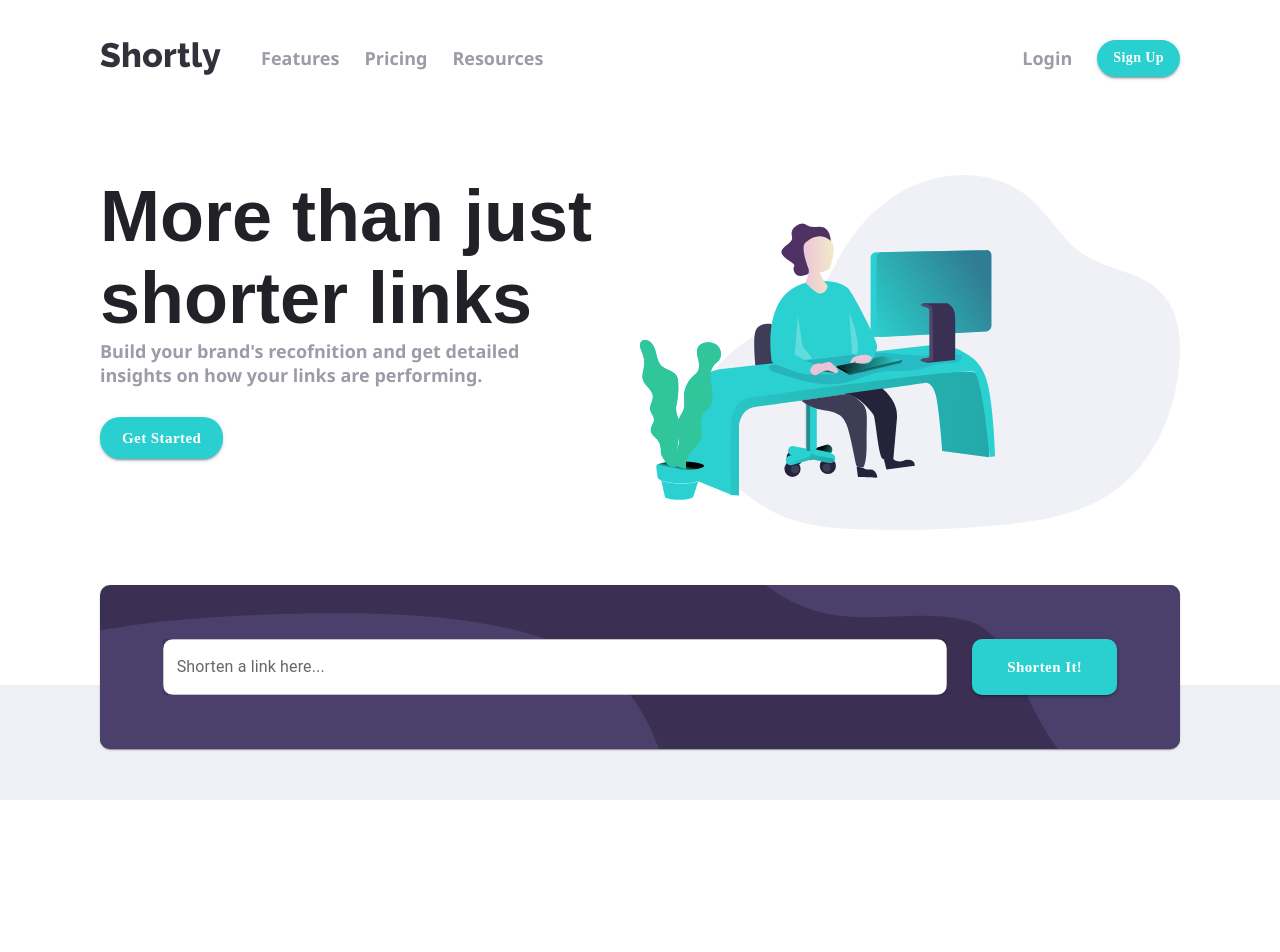
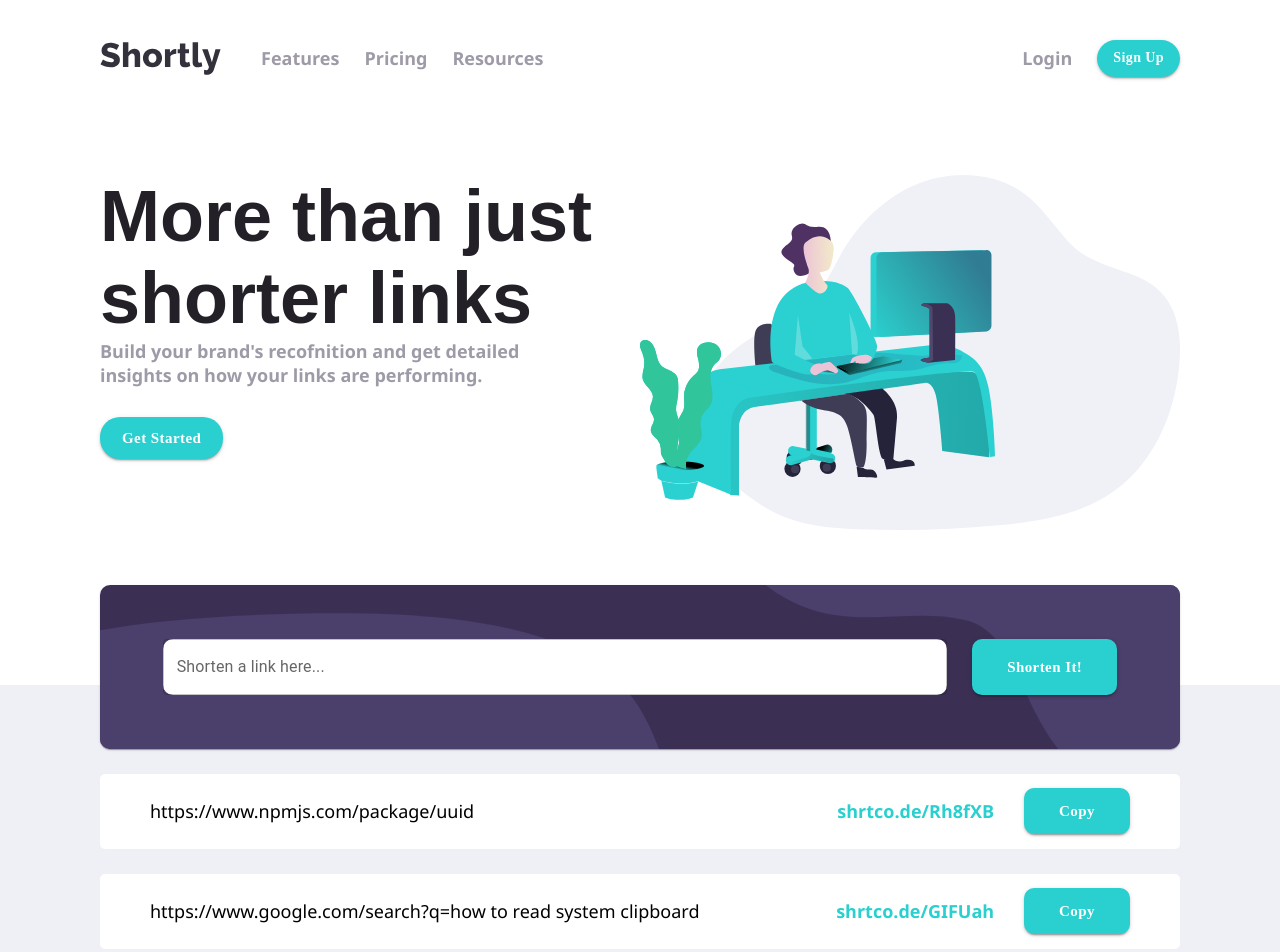
Before and after one commit to makardjian/swim-assignment, a React (Create React App) app: page / in a window 1280 px wide. Shown: the top 952 px of the page. Before the commit the page ends 800 px from the top, so only its background shows below. Built offline with nearby package versions, Linux system fonts and the light colour scheme; the HTML template or start-up script is replaced by a standard one.

Commit message:
add some mock data

```diff
--- a/src/App.styles.ts
+++ b/src/App.styles.ts
@@ -10,7 +10,8 @@ const useStyles = makeStyles({
     display: 'flex',
     flexDirection: 'column',
     margin: '-100px auto 0px auto',
-    padding: '0px 100px',
+    paddingTop: '0px',
+    padding: '0px 100px 400px 100px',
   },
 });
 
--- a/src/App.tsx
+++ b/src/App.tsx
@@ -6,10 +6,11 @@ import Links from './components/Links/Links';
 import type { Link } from './components/Links/Link.type';
 import { fetchShortenedLink } from './api/fetchShortenedLink';
 import useStyles from './App.styles';
+import { MOCK_LINKS } from './static/mockData';
 
 function App() {
   const classes = useStyles();
-  const [links, setLinks] = useState([] as Link[]);
+  const [links, setLinks] = useState(MOCK_LINKS as Link[]);
   const [linkGenerationError, setLinkGenerationError] = useState('');
 
   const generateShortenedLink = async (originalUrl: string) => {
--- a/src/components/LinkShortner/LinkShortener.tsx
+++ b/src/components/LinkShortner/LinkShortener.tsx
@@ -43,7 +43,7 @@ const LinkShortener = ({ generateShortenedLink }: LinkShortenerProps) => {
           margin: '0px auto',
           maxWidth: '1440px',
           width: '100%',
-          minWidth: '700px',
+          minWidth: '900px',
           alignItems: 'center',
           position: 'relative',
           borderRadius: '10px',
--- a/src/components/Links/Link.tsx
+++ b/src/components/Links/Link.tsx
@@ -12,6 +12,7 @@ const useStyles = makeStyles({
     alignItems: 'center',
     height: '75px',
     width: '100%',
+    minWidth: '900px',
     marginTop: '25px',
     borderRadius: '5px',
     backgroundColor: Colors.background['@white'],
@@ -24,6 +25,7 @@ const useStyles = makeStyles({
     flexDirection: 'row',
     alignItems: 'center',
     paddingRight: '50px',
+    paddingLeft: '50px',
     color: Colors.primary['@cyan'],
     fontWeight: 900,
   },
--- a/src/components/Links/Links.tsx
+++ b/src/components/Links/Links.tsx
@@ -6,6 +6,7 @@ import type { Link as LinkType } from './Link.type';
 const useStyles = makeStyles({
   linksContainer: {
     display: 'flex',
+    flexDirection: 'column',
     width: '100%',
     maxWidth: '1440px',
     margin: '0px auto',
--- /dev/null
+++ b/src/static/mockData.ts
@@ -0,0 +1,22 @@
+export const MOCK_LINKS = [
+  {
+    shortLink: 'shrtco.de/Rh8fXB',
+    originalLink: 'https://www.npmjs.com/package/uuid',
+    isCopied: false,
+    id: '23bdbfdc-5888-43be-82d6-2cc4c1d1a7b7',
+  },
+  {
+    shortLink: 'shrtco.de/GIFUah',
+    originalLink:
+      'https://www.google.com/search?q=how to read system clipboard',
+    isCopied: false,
+    id: 'e4cecc4b-bcc6-49ca-8bce-98169cae173f',
+  },
+  {
+    id: '114f9a76-5722-4a38-acd8-3d0c9f2f2a57',
+    isCopied: true,
+    originalLink:
+      'https://www.google.com/search?q=execute callback when user copies text to clipboard',
+    shortLink: 'shrtco.de/PpXy3P',
+  },
+];
```
